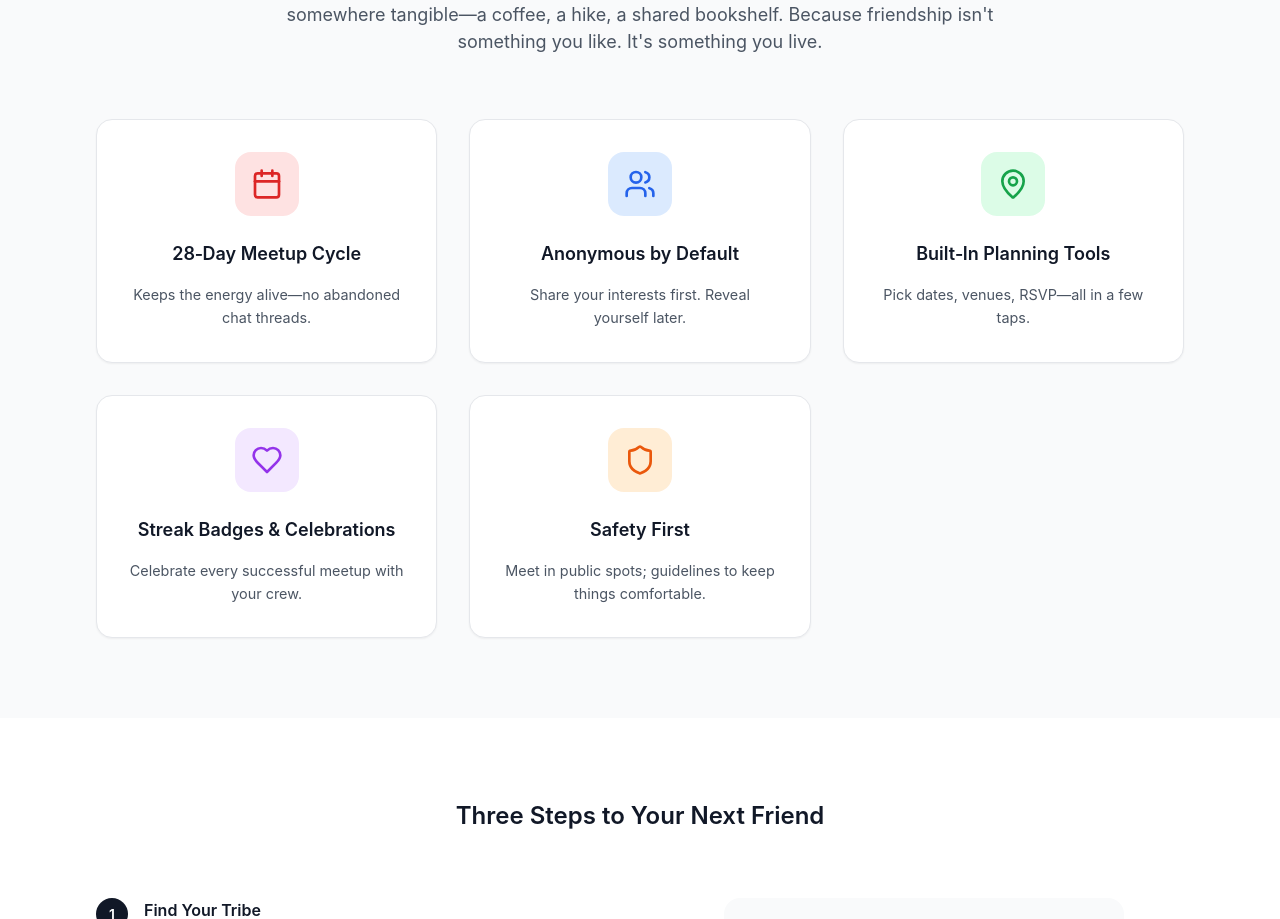
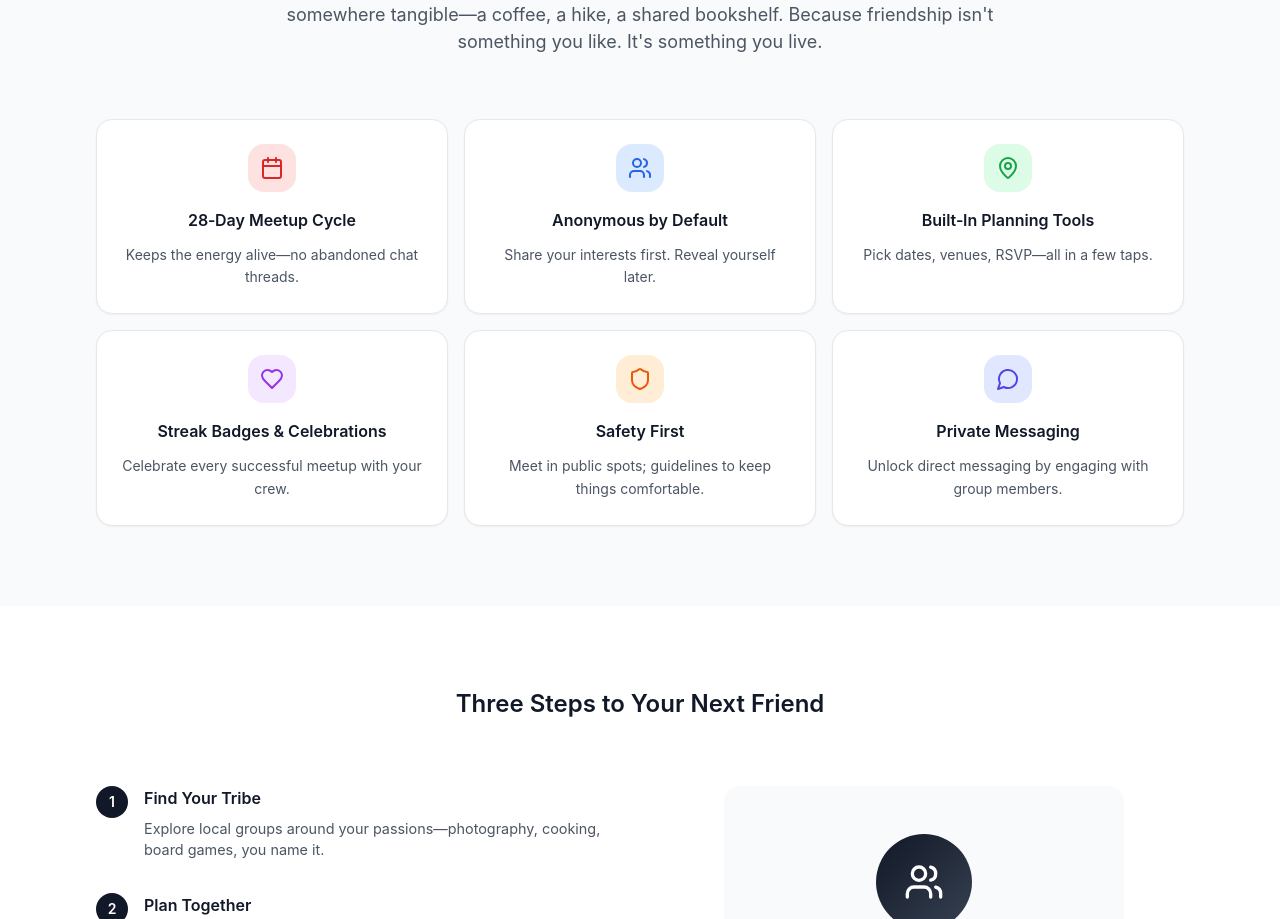
Before and after one commit to mohitshukla02/cozy-anonymous-circles, a React (Vite) app: page / in a window 1280 px wide. Shown: the part 802-1721 px from the top of the page. Built offline with nearby package versions, Linux system fonts and the light colour scheme; a web font is replaced by a local one.

Commit message:
Refactor landing page features
Added a private messaging feature box and adjusted the layout of the features section to a bento grid. Reduced icon sizes and padding for better visual appeal.

```diff
--- a/src/pages/Landing.tsx
+++ b/src/pages/Landing.tsx
@@ -94,64 +94,76 @@ const Landing = () => {
           </div>
 
           {/* Features You'll Love */}
-          <div className="grid md:grid-cols-3 gap-8">
-            <div className="bg-white rounded-2xl p-8 text-center shadow-sm border border-gray-200">
-              <div className="w-16 h-16 bg-red-100 rounded-2xl flex items-center justify-center mx-auto mb-6">
-                <Calendar className="text-red-600" size={32} />
+          <div className="grid md:grid-cols-3 gap-4">
+            <div className="bg-white rounded-2xl p-6 text-center shadow-sm border border-gray-200">
+              <div className="w-12 h-12 bg-red-100 rounded-2xl flex items-center justify-center mx-auto mb-4">
+                <Calendar className="text-red-600" size={24} />
               </div>
-              <h3 className="text-xl font-semibold text-gray-900 mb-4">
+              <h3 className="text-lg font-semibold text-gray-900 mb-3">
                 28‑Day Meetup Cycle
               </h3>
-              <p className="text-gray-600 leading-relaxed">
+              <p className="text-gray-600 leading-relaxed text-sm">
                 Keeps the energy alive—no abandoned chat threads.
               </p>
             </div>
 
-            <div className="bg-white rounded-2xl p-8 text-center shadow-sm border border-gray-200">
-              <div className="w-16 h-16 bg-blue-100 rounded-2xl flex items-center justify-center mx-auto mb-6">
-                <Users className="text-blue-600" size={32} />
+            <div className="bg-white rounded-2xl p-6 text-center shadow-sm border border-gray-200">
+              <div className="w-12 h-12 bg-blue-100 rounded-2xl flex items-center justify-center mx-auto mb-4">
+                <Users className="text-blue-600" size={24} />
               </div>
-              <h3 className="text-xl font-semibold text-gray-900 mb-4">
+              <h3 className="text-lg font-semibold text-gray-900 mb-3">
                 Anonymous by Default
               </h3>
-              <p className="text-gray-600 leading-relaxed">
+              <p className="text-gray-600 leading-relaxed text-sm">
                 Share your interests first. Reveal yourself later.
               </p>
             </div>
 
-            <div className="bg-white rounded-2xl p-8 text-center shadow-sm border border-gray-200">
-              <div className="w-16 h-16 bg-green-100 rounded-2xl flex items-center justify-center mx-auto mb-6">
-                <MapPin className="text-green-600" size={32} />
+            <div className="bg-white rounded-2xl p-6 text-center shadow-sm border border-gray-200">
+              <div className="w-12 h-12 bg-green-100 rounded-2xl flex items-center justify-center mx-auto mb-4">
+                <MapPin className="text-green-600" size={24} />
               </div>
-              <h3 className="text-xl font-semibold text-gray-900 mb-4">
+              <h3 className="text-lg font-semibold text-gray-900 mb-3">
                 Built‑In Planning Tools
               </h3>
-              <p className="text-gray-600 leading-relaxed">
+              <p className="text-gray-600 leading-relaxed text-sm">
                 Pick dates, venues, RSVP—all in a few taps.
               </p>
             </div>
 
-            <div className="bg-white rounded-2xl p-8 text-center shadow-sm border border-gray-200">
-              <div className="w-16 h-16 bg-purple-100 rounded-2xl flex items-center justify-center mx-auto mb-6">
-                <Heart className="text-purple-600" size={32} />
+            <div className="bg-white rounded-2xl p-6 text-center shadow-sm border border-gray-200">
+              <div className="w-12 h-12 bg-purple-100 rounded-2xl flex items-center justify-center mx-auto mb-4">
+                <Heart className="text-purple-600" size={24} />
               </div>
-              <h3 className="text-xl font-semibold text-gray-900 mb-4">
+              <h3 className="text-lg font-semibold text-gray-900 mb-3">
                 Streak Badges & Celebrations
               </h3>
-              <p className="text-gray-600 leading-relaxed">
+              <p className="text-gray-600 leading-relaxed text-sm">
                 Celebrate every successful meetup with your crew.
               </p>
             </div>
 
-            <div className="bg-white rounded-2xl p-8 text-center shadow-sm border border-gray-200">
-              <div className="w-16 h-16 bg-orange-100 rounded-2xl flex items-center justify-center mx-auto mb-6">
-                <Shield className="text-orange-600" size={32} />
+            <div className="bg-white rounded-2xl p-6 text-center shadow-sm border border-gray-200">
+              <div className="w-12 h-12 bg-orange-100 rounded-2xl flex items-center justify-center mx-auto mb-4">
+                <Shield className="text-orange-600" size={24} />
               </div>
-              <h3 className="text-xl font-semibold text-gray-900 mb-4">
+              <h3 className="text-lg font-semibold text-gray-900 mb-3">
                 Safety First
               </h3>
-              <p className="text-gray-600 leading-relaxed">
+              <p className="text-gray-600 leading-relaxed text-sm">
                 Meet in public spots; guidelines to keep things comfortable.
+              </p>
+            </div>
+
+            <div className="bg-white rounded-2xl p-6 text-center shadow-sm border border-gray-200">
+              <div className="w-12 h-12 bg-indigo-100 rounded-2xl flex items-center justify-center mx-auto mb-4">
+                <MessageCircle className="text-indigo-600" size={24} />
+              </div>
+              <h3 className="text-lg font-semibold text-gray-900 mb-3">
+                Private Messaging
+              </h3>
+              <p className="text-gray-600 leading-relaxed text-sm">
+                Unlock direct messaging by engaging with group members.
               </p>
             </div>
           </div>
```
